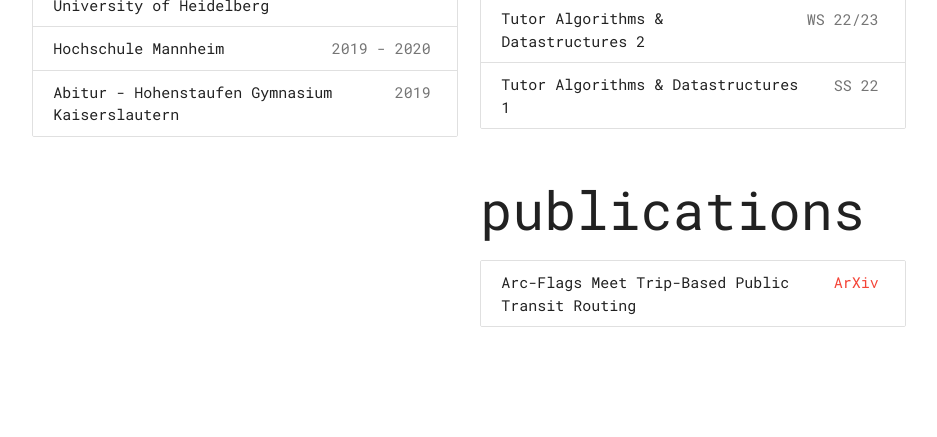
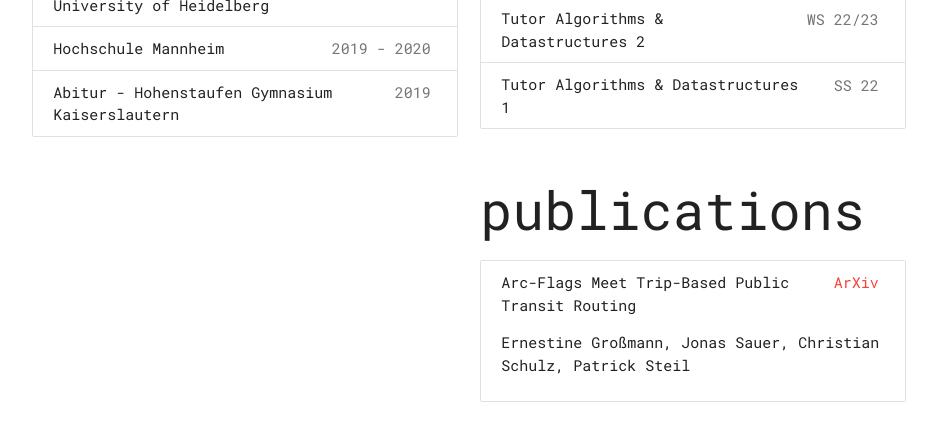
Before and after one commit to PatrickSteil/patricksteil.github.io, a plain HTML site: page index.html in a window 1280 px wide. Shown: the part 848-1285 px from the top of the page, without its empty margins (171-1108 px from the left). Before the commit the page ends 1210 px from the top, so only its background shows below. Drawn offline with Linux system fonts and the light colour scheme.

Commit message:
Update index.html

```diff
--- a/index.html
+++ b/index.html
@@ -55,7 +55,10 @@
 				<div class="col s12 m6">
 					<h2>publications</h2>
 					<ul class="collection">
-						<li class="collection-item"><span class="badge"><a href="https://arxiv.org/abs/2302.07168" class="red-text">ArXiv</a></span>Arc-Flags Meet Trip-Based Public Transit Routing</li>
+						<li class="collection-item">
+							<span class="title"><span class="badge"><a href="https://arxiv.org/abs/2302.07168" class="red-text">ArXiv</a></span>Arc-Flags Meet Trip-Based Public Transit Routing</span>
+							<p>Ernestine Großmann, Jonas Sauer, Christian Schulz, Patrick Steil</p>
+						</li>
 					</ul>
 				</div>
 			</div>
```
